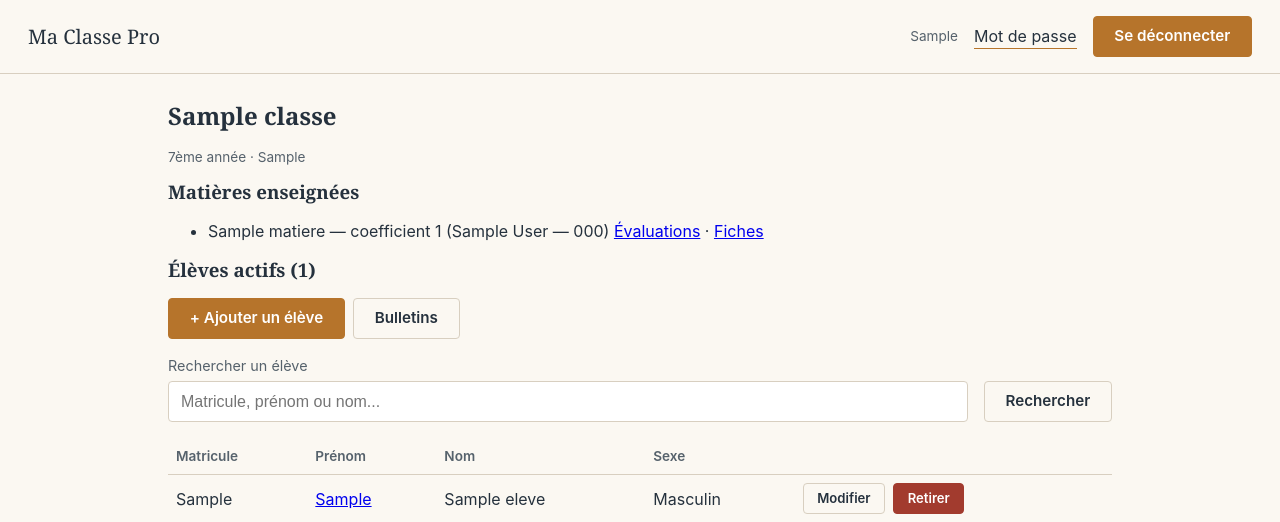
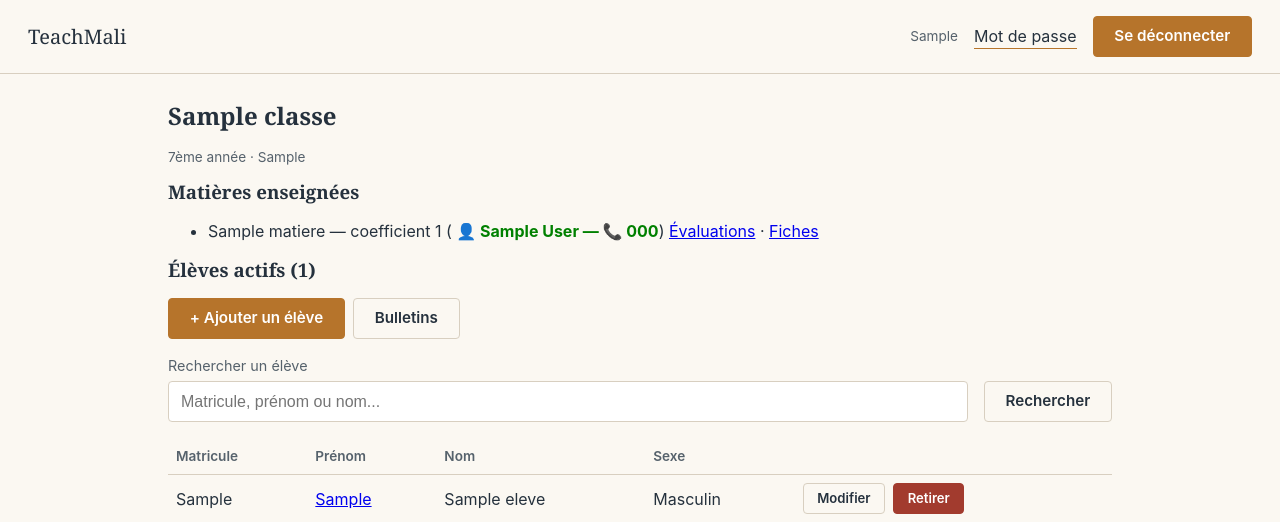
Before and after one commit to horondensidi-rgb/ma-classe-pro, a Django app: page /mes-classes/1/ in a window 1280 px wide. Shown: the top 522 px of the page. Run offline with Django 5.2, Linux system fonts and the light colour scheme; a user stored in the database is signed in; tables that the repository leaves empty hold one stand-in row (values such as "Sample post").

Commit message:
Modification du nom du site et autres améliorations

```diff
--- a/templates/base.html
+++ b/templates/base.html
@@ -11,7 +11,7 @@
 
     <header class="entete">
         {% if user.profil_eleve %}
-            <a href="{% url 'evaluations:eleve_tableau_bord' %}" class="entete-marque">Ma Classe Pro</a>
+            <a href="{% url 'evaluations:eleve_tableau_bord' %}" class="entete-marque">TeachMali</a>
         {% else %}
             <a href="{% url 'comptes:tableau_bord' %}" class="entete-marque">Ma Classe Pro</a>
         {% endif %}
--- a/templates/classes/detail_classe.html
+++ b/templates/classes/detail_classe.html
@@ -16,7 +16,7 @@
                 <li>
                     {{ cm.matiere.nom }}
                     — coefficient {{ cm.coefficient }}
-                    ({{ cm.enseignant.user.get_full_name }} — {{ cm.enseignant.telephone }})
+                    (<span style="color: green;"> <strong> 👤 {{ cm.enseignant.user.get_full_name }} — 📞 {{ cm.enseignant.telephone }}</strong></span>)
                     <a href="{% url 'evaluations:liste_evaluations' cm.id %}">Évaluations</a>
                     &middot;
                     <a href="{% url 'pedagogie:liste_fiches' cm.id %}">Fiches</a>
```
